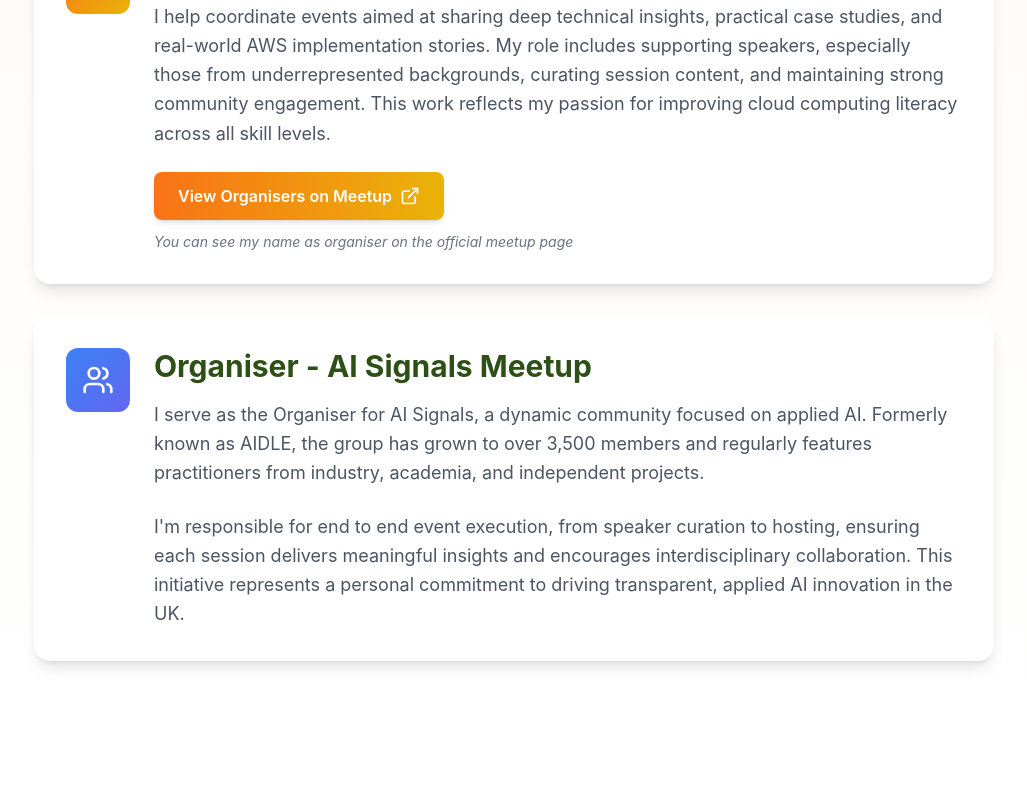
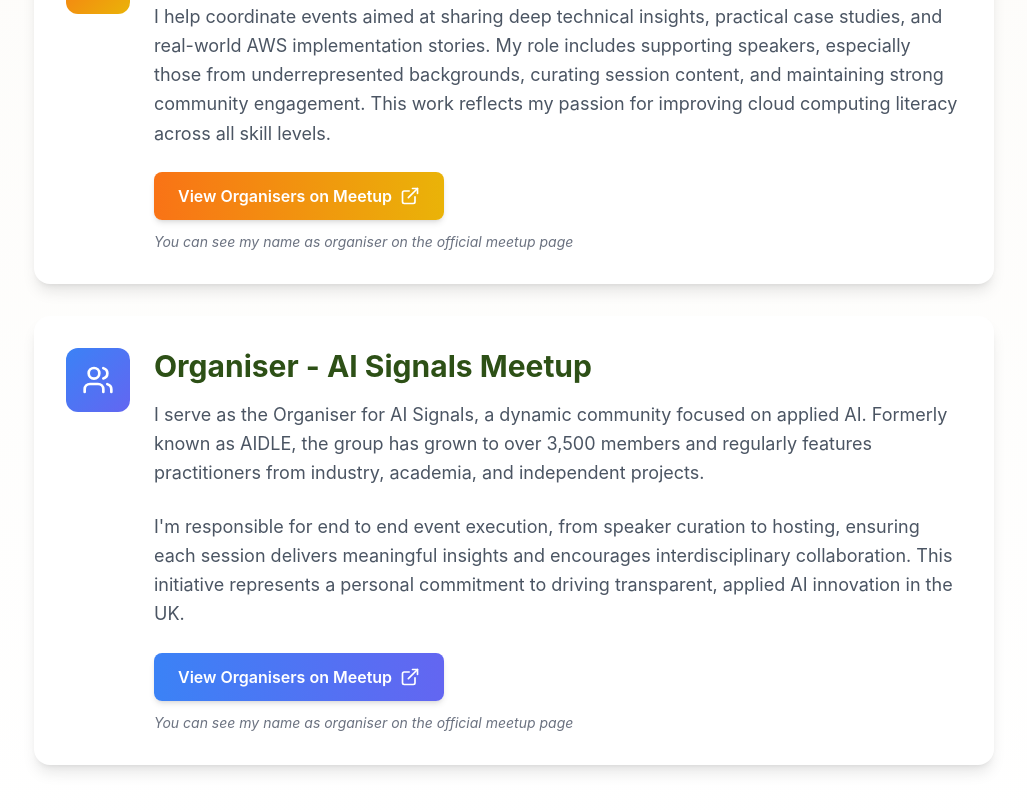
Before and after one commit to Kaustubh19-tech/EcoWebsite, a React (Create React App) app: page /voluntary-work in a window 1280 px wide. Shown: the part 1323-2134 px from the top of the page, without its empty margins (126-1153 px from the left). Before the commit the page ends 2080 px from the top, so only its background shows below. Built offline with nearby package versions, Linux system fonts and the light colour scheme.

Commit message:
Add Meetup link and organiser text to AI Signals section

```diff
--- a/src/pages/VoluntaryWork.js
+++ b/src/pages/VoluntaryWork.js
@@ -135,6 +135,18 @@
                             <p className="text-gray-600 leading-relaxed text-lg">
                                 I'm responsible for end to end event execution, from speaker curation to hosting, ensuring each session delivers meaningful insights and encourages interdisciplinary collaboration. This initiative represents a personal commitment to driving transparent, applied AI innovation in the UK.
                             </p>
+                            <a
+                                href="https://www.meetup.com/ai-signals-community/members/?op=leaders"
+                                target="_blank"
+                                rel="noopener noreferrer"
+                                className="inline-flex items-center gap-2 px-6 py-3 bg-gradient-to-r from-blue-500 to-indigo-500 text-white font-semibold rounded-lg hover:from-blue-600 hover:to-indigo-600 transition-all duration-300 shadow-md hover:shadow-lg transform hover:-translate-y-0.5 mt-6"
+                            >
+                                View Organisers on Meetup
+                                <ExternalLink className="w-5 h-5" />
+                            </a>
+                            <p className="text-sm text-gray-500 mt-3 italic">
+                                You can see my name as organiser on the official meetup page
+                            </p>
                         </div>
                     </div>
                 </section>
```
